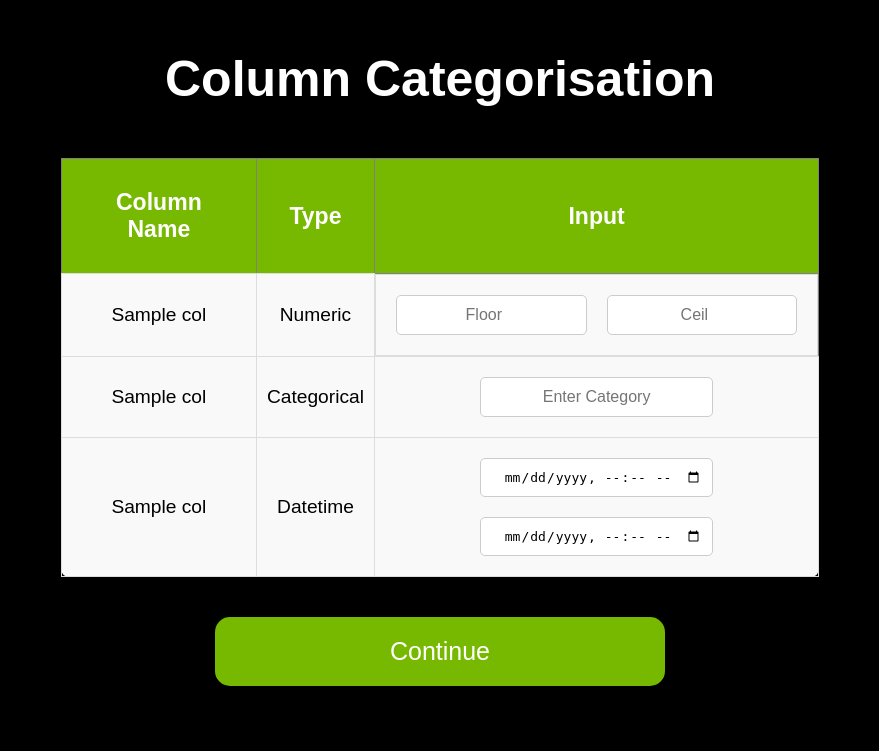
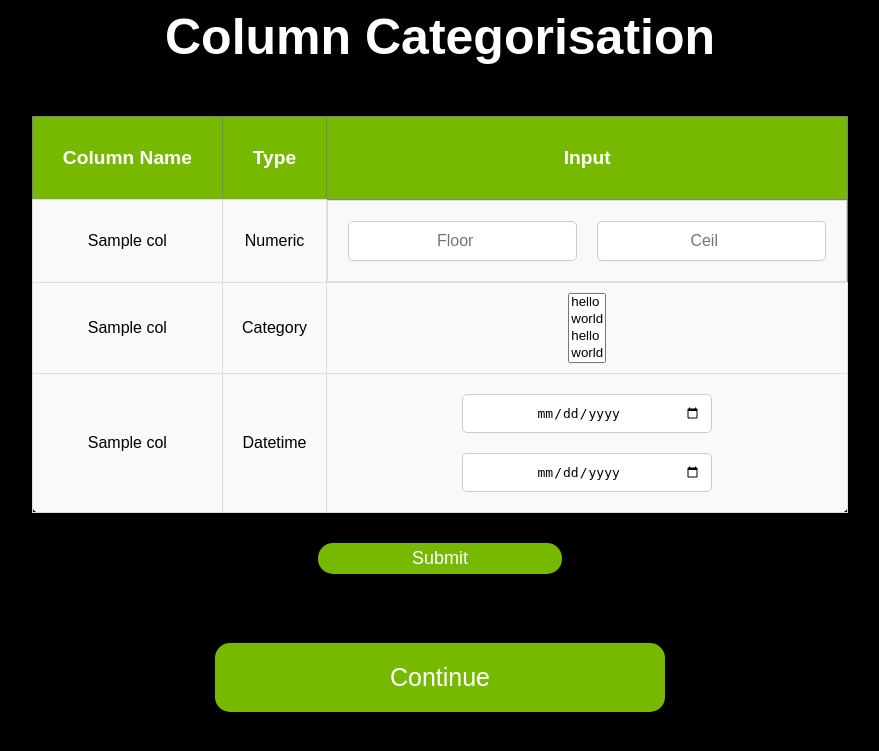
Before and after one commit to m4YnK-7/DataDome, a Flask app: template app/templates/column.html in a window 1280 px wide. Shown: the top 751 px of the page, without its empty margins (200-1079 px from the left). Run offline with Flask 3, Linux system fonts and the light colour scheme; the template is opened without the code that fills it: most values are stand-ins (such as "Sample title", 1, 10 or a date in 2020); parts of the project's set-up code (start-up, migrations or seed data) failed here and were passed over.

Commit message:
Column.html

```diff
--- a/app/input.py
+++ b/app/input.py
@@ -1,4 +1,3 @@
-
 from flask import Flask, request, render_template, send_file, jsonify
 import os
 import pandas as pd
@@ -17,6 +16,8 @@ app.config["UPLOAD_FOLDER"] = UPLOAD_FOLDER
 global train_path, test_path
 train_path = ""
 test_path = ""
+df = pd.read_csv("app/uploads/user_data.csv")  # Replace with your actual CSV file
+numeric_columns = df.select_dtypes(include=['number']).columns.tolist()
 
 @app.route("/")
 def index():
@@ -45,16 +46,20 @@ def generateFile():
 def columns():
     df = pd.read_csv("app/uploads/user_data.csv")
     categorized = cat_c(df)
+    categorical_data = {}
+    for col in categorized["categorical"]:
+        categorical_data[col] = df[col].dropna().unique().tolist()
     return render_template("column.html",
                            numeric=categorized["numeric"],
                            categorical=categorized["categorical"],
-                           datetime=categorized["datetime"])
+                           datetime=categorized["datetime"],
+                           categorical_data=categorical_data)
 
 @app.route("/next")
 def next():
     return render_template("next.html")
 
-@app.route("/modelupload", methods=["POST"])
+@app.route("/modeluploadclea", methods=["POST"])
 def model_upload_file():
     global train_path, test_path
 
--- a/app/static/column.css
+++ b/app/static/column.css
@@ -21,7 +21,7 @@ p{
 
 /* Styling for the table */
 table {
-    width: 60%;
+    width: 100%;
     border-collapse: collapse;
     text-align: center;
     background-color: #f9f9f9;
@@ -49,6 +49,7 @@ td {
     justify-content: center;
     align-items: center;
 }
+
 /* Input fields inside the table */
 input {
     width: 50%;
@@ -73,6 +74,19 @@ button {
     cursor: pointer;
 }
 
+.buts{
+    background-color: #76B900;
+    color: #fff;
+    padding: 5px 20px;
+    width: 30%;
+    max-width: 450px;
+    border-radius: 15px;
+    font-size: large;
+    margin: 10px 0;
+    border: none;
+    cursor: pointer;
+}
+
 button:hover {
     background-color: #5a8c00;
 }
--- a/app/static/column.js
+++ b/app/static/column.js
@@ -1,7 +1,45 @@
 document.addEventListener("DOMContentLoaded", function () {
-    const continueButton = document.getElementById("continue");
+    document.querySelector("form").addEventListener("submit", function (event) {
+        event.preventDefault(); // Prevent form from refreshing the page
 
-    continueButton.addEventListener("click", function () {
+        let formData = new FormData(event.target);
+        let jsonData = {};
+
+        formData.forEach((value, key) => {
+            let colName = key.split("_")[0];  // Extract column name before "_floor", "_ceil", etc.
+
+            // If it's numeric (floor & ceil), store as array [floor, ceil]
+            if (key.endsWith("_floor") || key.endsWith("_ceil")) {
+                if (!jsonData[colName]) jsonData[colName] = [];
+                jsonData[colName].push(value);
+            }
+            else if (key.endsWith("_category")) {
+                if (!jsonData[colName]) jsonData[colName] = [];
+                jsonData[colName].push(value);
+            }
+
+            // If it's datetime (start & end date), store as [start_date, end_date]
+            else if (key.endsWith("_start") || key.endsWith("_end")) {
+                if (!jsonData[colName]) jsonData[colName] = [];
+                jsonData[colName].push(value);
+            }
+            jsonData[colName].push(value);  // Store as array: [floor, ceil]
+        });
+
+        console.log("Submitting Data: ", jsonData);
+
+        let jsonString = JSON.stringify(jsonData, null, 2);
+        let blob = new Blob([jsonString], { type: "application/json" });
+        let link = document.createElement("a");
+
+        link.href = URL.createObjectURL(blob);
+        link.download = "submitted_data.json";  // Name of the file
+        document.body.appendChild(link);
+        link.click();
+        document.body.removeChild(link);
+    });
+
+    document.getElementById("continue").addEventListener("click", function () {
         window.location.href = "/next";
     });
 });
--- a/app/templates/column.html
+++ b/app/templates/column.html
@@ -1,4 +1,3 @@
-<!DOCTYPE html>
 <html lang="en">
 <head>
     <meta charset="UTF-8">
@@ -7,10 +6,9 @@
     <link rel="stylesheet" href="static/column.css">
 </head>
 <body>
-
-
     <p>Column Categorisation</p>
     <div class="table-container">
+        <form method="post">
             <table border="1">
                 <thead>
                     <tr>
@@ -24,21 +22,26 @@
                     {% for col in numeric %}
                     <tr>
                         <td>{{ col }}</td>
-                    <td >Numeric</td>
+                        <td>Numeric</td>
                         <td class="numeric">
-                        <input type="number" name="{{ col }}_floor" placeholder="Floor">
-                        <input type="number" name="{{ col }}_ceil" placeholder="Ceil">
+                            <input type="number" name="{{ col }}_floor" placeholder="Floor" >
+                            <input type="number" name="{{ col }}_ceil" placeholder="Ceil" >
                         </td>
                     </tr>
                     {% endfor %}
-
-                <!-- Categorical Columns -->
                     {% for col in categorical %}
                     <tr>
                         <td>{{ col }}</td>
-                    <td>Categorical</td>
+                        <td>Category</td>
                         <td>
-                        <input type="text" name="{{ col }}_value" placeholder="Enter Category">
+                            <select name="{{ col }}_category" multiple>
+                                <option value="hello">hello</option>
+                                <option value="world">world</option>
+                                <option value="hello">hello</option>
+                                <option value="world">world</option>
+                                <option value="hello">hello</option>
+                                <option value="world">world</option>
+                            </select>
                         </td>
                     </tr>
                     {% endfor %}
@@ -49,14 +52,19 @@
                         <td>{{ col }}</td>
                         <td>Datetime</td>
                         <td>
-                        <input type="datetime-local" name="{{ col }}_floor">
-                        <input type="datetime-local" name="{{ col }}_ceil">
+                            <input type="date" name="{{ col }}_start" placeholder="Start Date">
+                            <input type="date" name="{{ col }}_end" placeholder="End Date">
                         </td>
                     </tr>
                     {% endfor %}
                 </tbody>
             </table>
+            <div class="continue">
+                <button class="buts" id="numeric" type="submit" >Submit</button>
             </div>
+        </form>
+    </div>
+
     <div class="continue">
         <button id="continue">Continue</button>
     </div>
```
Also changed, not shown: app/uploads/submitted_data.json (added, +154 -0 lines). Lines whose indentation alone changed are shown as unchanged.
